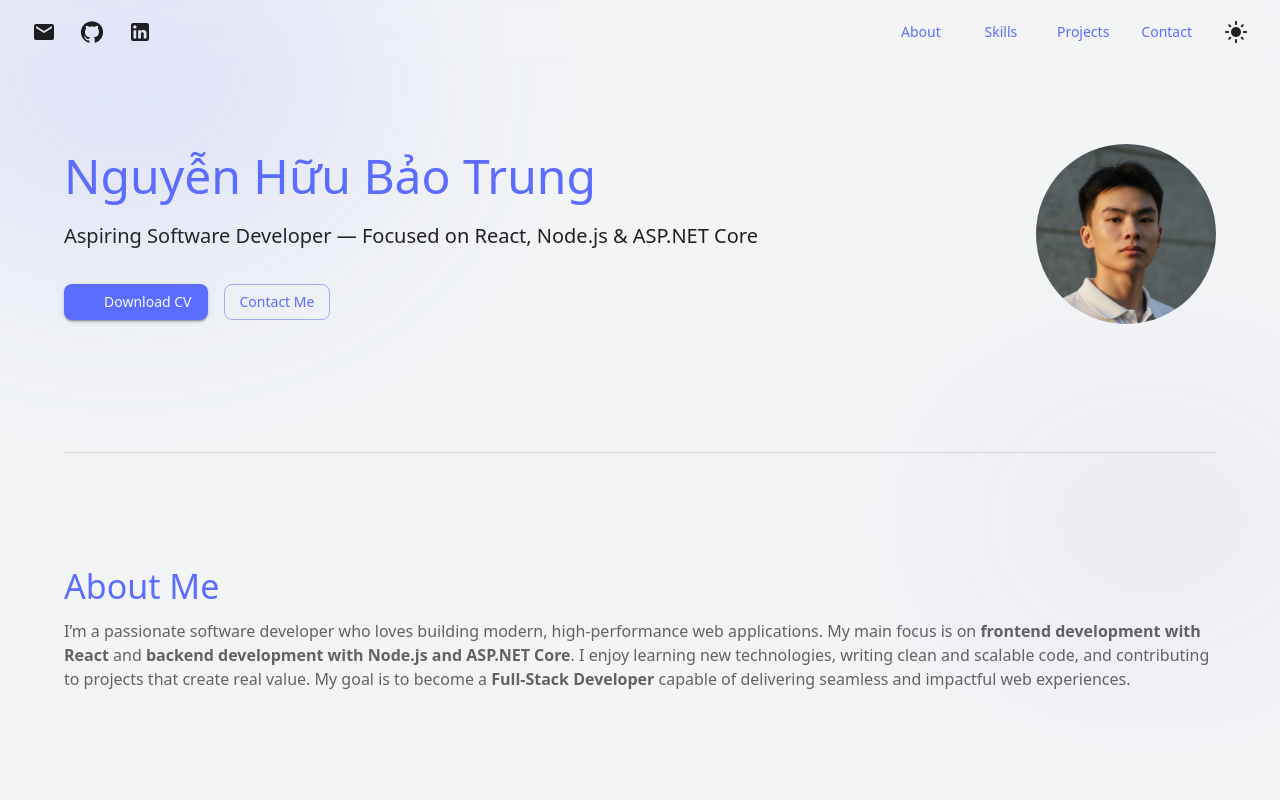
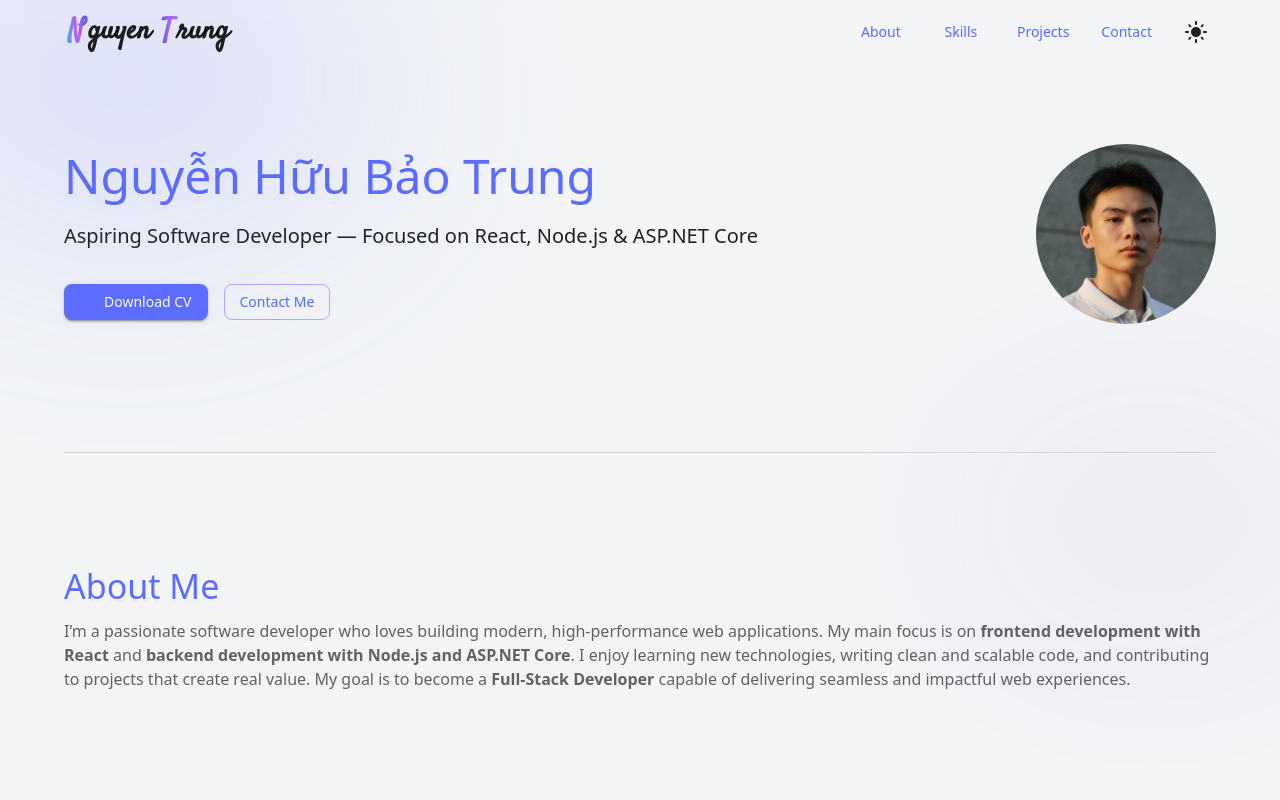
Before and after one commit to nguyenhbtrung/portfolio, a React (Vite) app: page / in a window 1280 px wide. Shown: the top 800 px of the page. Built offline with nearby package versions, Linux system fonts and the light colour scheme; some icons are missing.

Commit message:
feat(header): remove social links and add Logo

```diff
--- a/src/components/layout/Header.jsx
+++ b/src/components/layout/Header.jsx
@@ -11,8 +11,12 @@ import {
     ListItemButton,
     ListItemText,
     useTheme,
+    Link,
+    Container,
+    Typography,
 } from '@mui/material'
 import { GitHub, LinkedIn, Email, Menu as MenuIcon, Close } from '@mui/icons-material'
+// eslint-disable-next-line no-unused-vars
 import { motion, AnimatePresence } from 'framer-motion'
 import { useLocation, useNavigate } from 'react-router-dom'
 import ThemeToggle from '../ThemeToggle'
@@ -52,50 +56,54 @@ export function Header({ darkMode, setDarkMode }) {
                     transition: 'background-color 0.3s ease',
                 }}
             >
-                <Toolbar sx={{ justifyContent: 'space-between' }}>
-                    {/* --- Mạng xã hội --- */}
+                <Container maxWidth='lg'>
+                    <Toolbar disableGutters sx={{ justifyContent: 'space-between' }}>
+                        {/* --- Logo + Name --- */}
                         <Box sx={{ display: 'flex', alignItems: 'center', gap: 1 }}>
-                        <Tooltip title="Gmail">
-                            <IconButton
-                                color="inherit"
-                                component="a"
-                                href="https://mail.google.com/mail/?view=cm&fs=1&to=nguyenhbtrung1907@gmail.com"
-                                target="_blank"
-                                rel="noopener noreferrer"
+                            <Link href="/" sx={{ display: 'flex', alignItems: 'center', gap: 1, textDecoration: 'none' }}>
+                                {/* <Box
+                                    component="img"
+                                    src="/logo.png"
+                                    alt="Logo"
+                                    sx={{ height: 42, width: 'auto' }}
+                                /> */}
+                                <Typography
+                                    component='span'
+                                    variant='h6'
+                                    sx={{
+                                        fontFamily: '"Satisfy", cursive',
+                                        fontSize: '1.8rem',
+                                        fontWeight: 700,
+                                        color: 'text.primary',
+                                        display: 'flex',
+                                        alignItems: 'center'
+                                    }}
                                 >
-                                <Email />
-                            </IconButton>
-                        </Tooltip>
+                                    <Box component="span" sx={{
+                                        padding: '0 0.15em',
+                                        background:
+                                            'linear-gradient(90deg, #549df8 0%, #549df8 15%, #ae65e9 45%, #ae65e9 65%, #6759e6 85%, #6759e6 100%)',
+                                        WebkitBackgroundClip: 'text',
+                                        WebkitTextFillColor: 'transparent',
+                                    }}>N</Box>guyen
 
-                        <Tooltip title="GitHub">
-                            <IconButton
-                                color="inherit"
-                                component="a"
-                                href="https://github.com/nguyenhbtrung"
-                                target="_blank"
-                                rel="noopener noreferrer"
-                            >
-                                <GitHub />
-                            </IconButton>
-                        </Tooltip>
+                                    <Box component="span" sx={{ width: '6px' }} />
 
-                        <Tooltip title="LinkedIn">
-                            <IconButton
-                                color="inherit"
-                                component="a"
-                                href="https://www.linkedin.com/in/nguyenhbtrung/"
-                                target="_blank"
-                                rel="noopener noreferrer"
-                            >
-                                <LinkedIn />
-                            </IconButton>
-                        </Tooltip>
+                                    <Box component="span" sx={{
+                                        padding: '0 0.15em',
+                                        background: 'linear-gradient(90deg, #6759e6 0%, #6759e6 25%, #a761f7 55%, #a761f7 100%)',
+                                        WebkitBackgroundClip: 'text',
+                                        WebkitTextFillColor: 'transparent',
+                                    }}>T</Box>rung
+                                </Typography>
+
+                            </Link>
                         </Box>
 
                         {/* --- Điều hướng (desktop) --- */}
                         <Box
                             sx={{
-                            display: { xs: 'none', sm: 'flex' },
+                                display: { xs: 'none', md: 'flex' },
                                 alignItems: 'center',
                                 gap: 2,
                             }}
@@ -128,13 +136,14 @@ export function Header({ darkMode, setDarkMode }) {
                         </Box>
 
                         {/* --- Menu Icon (mobile) --- */}
-                    <Box sx={{ display: { xs: 'flex', sm: 'none' }, alignItems: 'center', gap: 1 }}>
+                        <Box sx={{ display: { xs: 'flex', md: 'none' }, alignItems: 'center', gap: 1 }}>
                             <ThemeToggle darkMode={darkMode} setDarkMode={setDarkMode} />
                             <IconButton color="inherit" onClick={() => setOpenDrawer(true)}>
                                 <MenuIcon />
                             </IconButton>
                         </Box>
                     </Toolbar>
+                </Container>
 
                 {/* --- Drawer + Hiệu ứng Framer Motion --- */}
                 <AnimatePresence>
```
Lines whose indentation alone changed are shown as unchanged.
